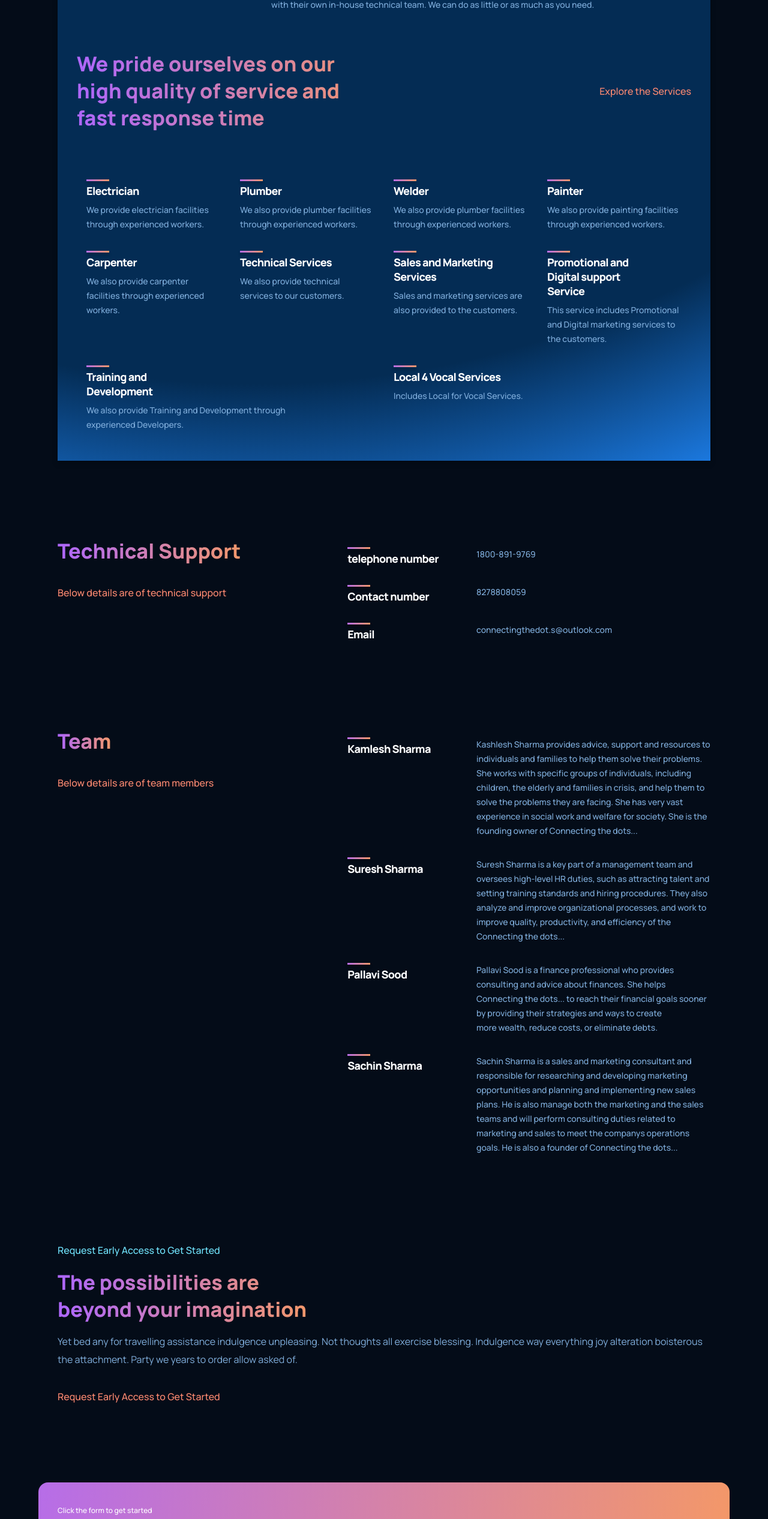
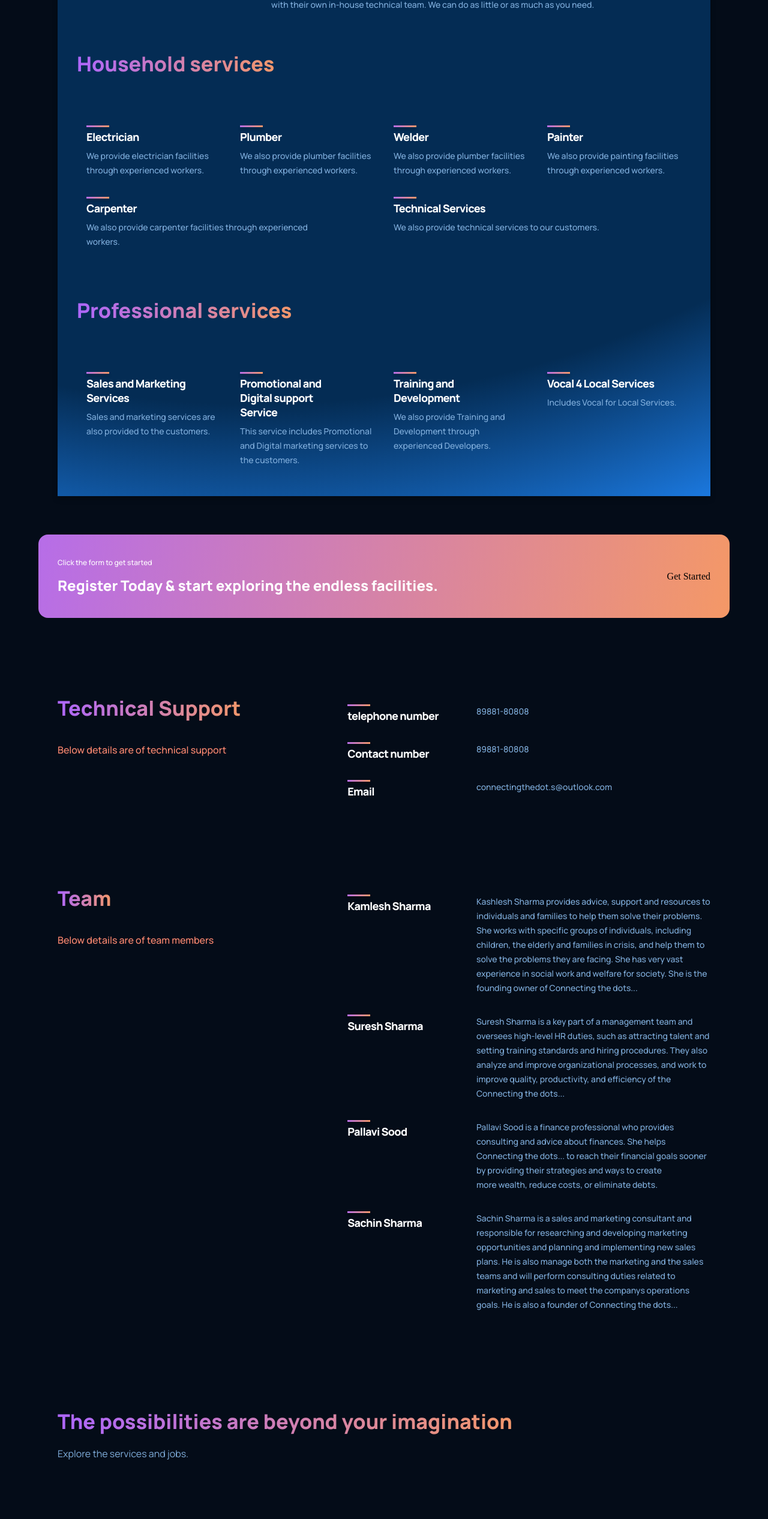
Before and after one commit to codeshubham/connecting-the-dots, a React (Create React App) app: page / in a window 1280 px wide. Shown: the part 916-3448 px from the top of the page at 60% size. Built offline with nearby package versions, Linux system fonts and the light colour scheme.

Commit message:
final commit

```diff
--- a/src/App.js
+++ b/src/App.js
@@ -13,10 +13,10 @@ const App = () => (
     </div>
     {/* <Brand /> */}
     <WhatGPT3 />
+    <CTA />
     <Features />
     <Aboutus />
     <Possibility />
-    <CTA />
     {/* <Blog /> */}
     <Footer />
   </div>
--- a/src/containers/features/Features.jsx
+++ b/src/containers/features/Features.jsx
@@ -5,11 +5,11 @@ import './features.css';
 const featuresData = [
   {
     title: 'telephone number',
-    text: '1800-891-9769',
+    text: '89881-80808',
   },
   {
     title: 'Contact number',
-    text: '8278808059',
+    text: '89881-80808',
   },
   {
     title: 'Email',
--- a/src/containers/footer/Footer.jsx
+++ b/src/containers/footer/Footer.jsx
@@ -34,7 +34,7 @@ const Footer = () => (
       <div className="gpt3__footer-links_div">
         <h4>Get in touch</h4>
         <p>connectingthedot.s@outlook.com</p>
-        <p>085-132567</p>
+        <p>89881-80808</p>
         <p>Terms and conditions : </p>
         <p>Sign and send the file to the mentioned email id : </p>
         <a href="https://drive.google.com/file/d/1WrhzchbmQbmjblNULOKwyhMY6NstnO7e/view?usp=sharing">Terms and conditions</a>
--- a/src/containers/possibility/Possibility.jsx
+++ b/src/containers/possibility/Possibility.jsx
@@ -4,10 +4,8 @@ import './possibility.css';
 const Possibility = () => (
   <div className="gpt3__possibility section__padding" id="possibility">
     <div className="gpt3__possibility-content">
-      <h4>Request Early Access to Get Started</h4>
-      <h1 className="gradient__text">The possibilities are <br /> beyond your imagination</h1>
-      <p>Yet bed any for travelling assistance indulgence unpleasing. Not thoughts all exercise blessing. Indulgence way everything joy alteration boisterous the attachment. Party we years to order allow asked of.</p>
-      <h4>Request Early Access to Get Started</h4>
+      <h1 className="gradient__text">The possibilities are beyond your imagination</h1>
+      <p>Explore the services and jobs.</p>
     </div>
   </div>
 );
--- a/src/containers/whatGPT3/WhatGPT3.jsx
+++ b/src/containers/whatGPT3/WhatGPT3.jsx
@@ -8,8 +8,7 @@ const WhatGPT3 = () => (
       <Feature title="Services" text="Connecting the dots is an established services provider and we opened our doors since 2017.Our team has many more years of industry experience and is qualified to recommend the right solution for your technical problems. We specialize in working with our clients to provide the right mix of technical services in alliance with their own in-house technical team. We can do as little or as much as you need. " />
     </div>
     <div className="gpt3__whatgpt3-heading">
-      <h1 className="gradient__text">We pride ourselves on our high quality of service and fast response time</h1>
-      <p>Explore the Services</p>
+      <h1 className="gradient__text">Household services</h1>
     </div>
     <div className="gpt3__whatgpt3-container">
       <Feature title="Electrician" text="We provide electrician facilities through experienced workers." />
@@ -18,10 +17,15 @@ const WhatGPT3 = () => (
       <Feature title="Painter" text="We also provide painting facilities through experienced workers. " />
       <Feature title="Carpenter" text="We also provide carpenter facilities through experienced workers. " />
       <Feature title="Technical Services" text="We also provide technical services to our customers. " />
+    </div>
+    <div className="gpt3__whatgpt3-heading">
+      <h1 className="gradient__text">Professional services</h1>
+    </div>
+    <div className="gpt3__whatgpt3-container">
       <Feature title="Sales and Marketing Services" text="Sales and marketing services are also provided to the customers. " />
       <Feature title="Promotional and Digital support Service" text="This service includes Promotional and Digital marketing services to the customers. " />
       <Feature title="Training and Development" text="We also provide Training and Development through experienced Developers. " />
-      <Feature title="Local 4 Vocal Services" text="Includes Local for Vocal Services. " />
+      <Feature title="Vocal 4 Local Services" text="Includes Vocal for Local Services. " />
     </div>
   </div>
 );
```
